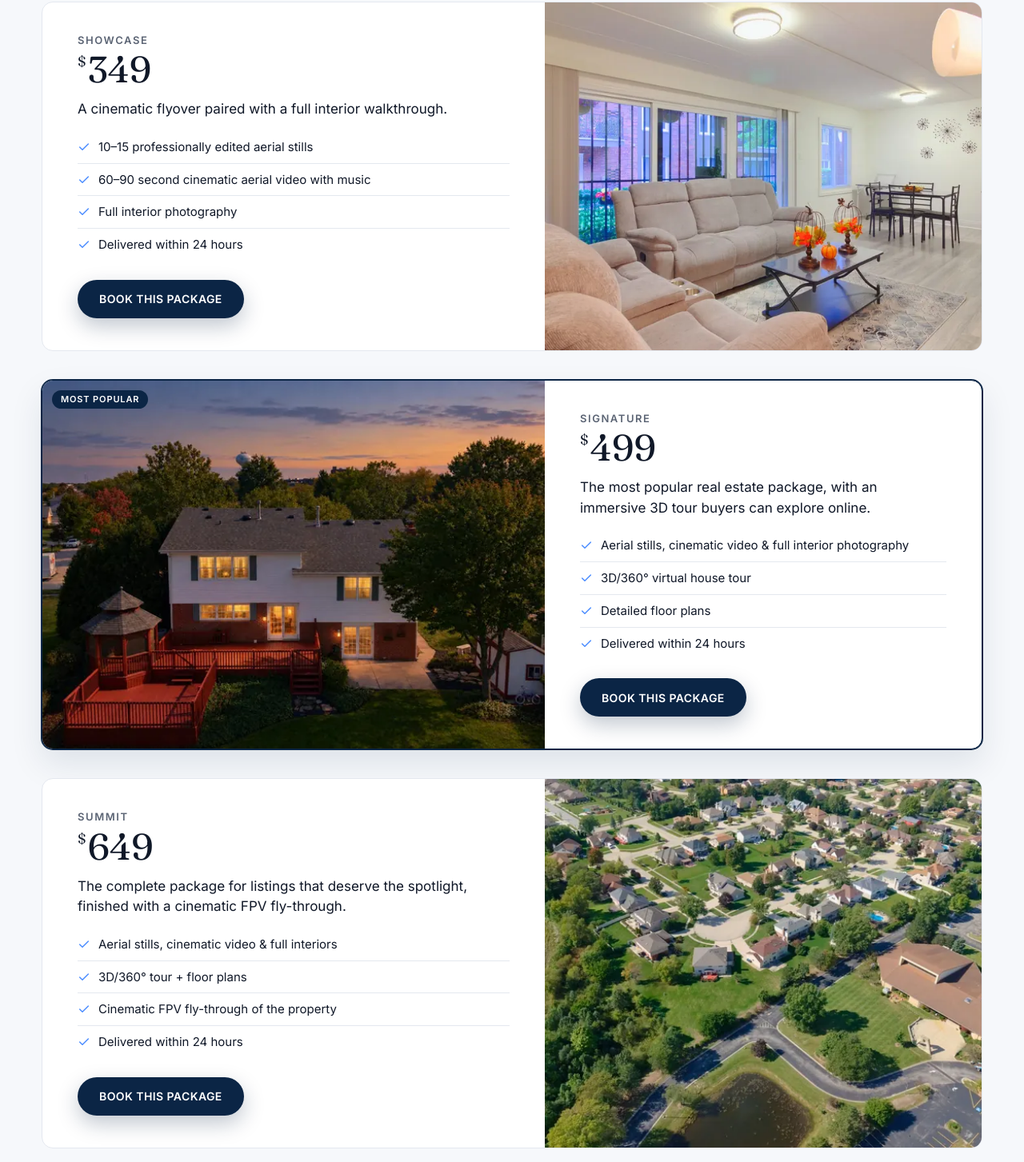
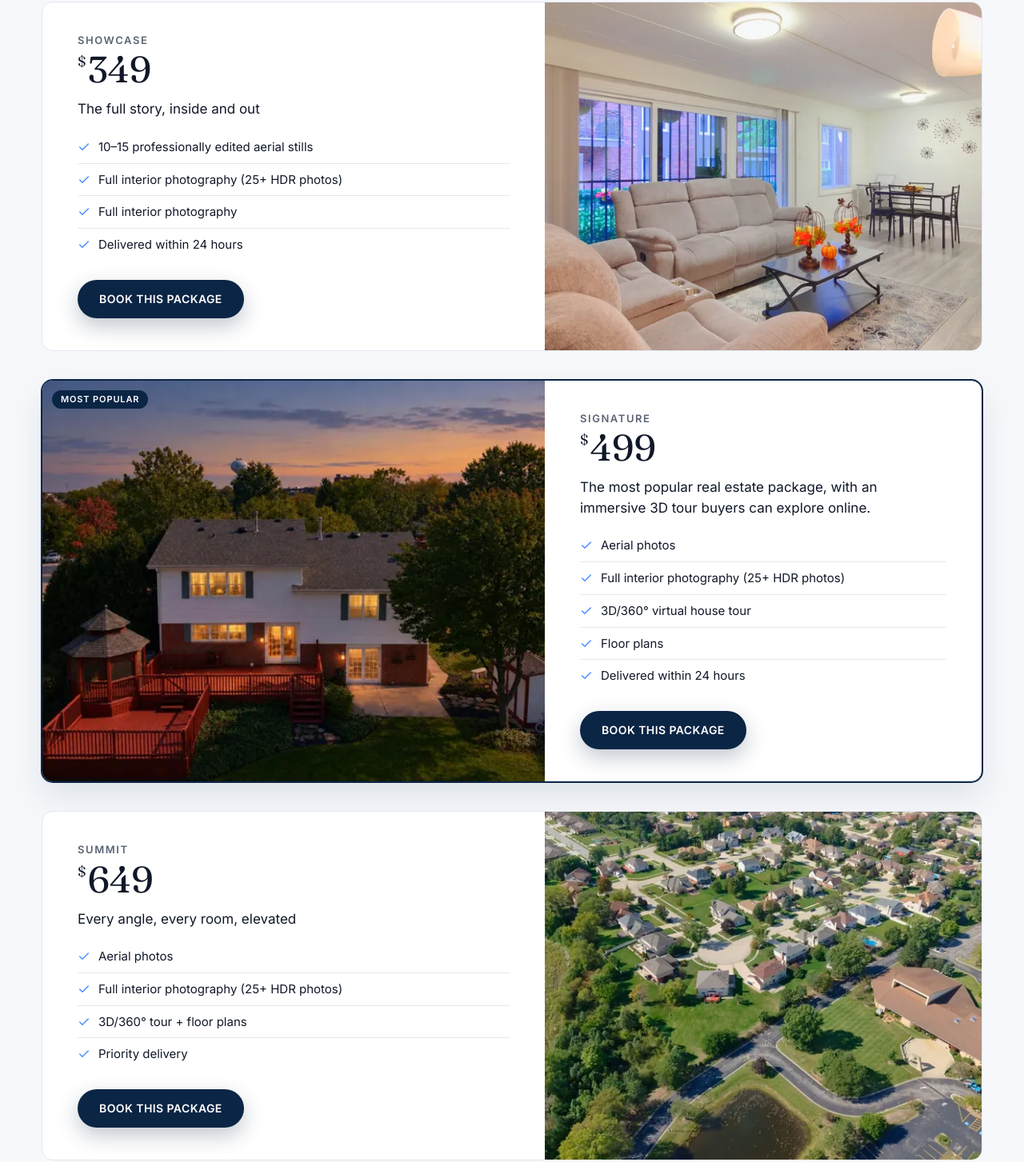
Before and after one commit to HadiAltusAerials/altus-aerials-site, a website: page site/services.html in a window 1280 px wide. Shown: the part 878-2331 px from the top of the page at 80% size. Drawn offline with Linux system fonts and the light colour scheme.

Commit message:
Remove video from packages to match Oct 2026 rate card
Updated the description and tagline for the Showcase, Signature, and Summit packages to enhance clarity and focus on key offerings.

```diff
--- a/site/services.html
+++ b/site/services.html
@@ -4,12 +4,12 @@
 <meta charset="UTF-8">
 <meta name="viewport" content="width=device-width, initial-scale=1, viewport-fit=cover">
 <title>Real Estate Photography Packages &amp; Pricing | Altus Aerials</title>
-<meta name="description" content="Four real estate media packages from $149: aerial stills, cinematic video, interior photography, 3D tours, floor plans and FPV fly-throughs. Chicago suburbs, delivered within 24 hours.">
+<meta name="description" content="Four real estate media packages from $149: aerial stills, interior photography, 3D tours and floor plans. Chicago suburbs, delivered within 24 hours.">
 <link rel="canonical" href="https://altusaerials.com/services">
 <meta property="og:type" content="website">
 <meta property="og:site_name" content="Altus Aerials">
 <meta property="og:title" content="Real Estate Photography Packages &amp; Pricing | Altus Aerials">
-<meta property="og:description" content="Four real estate media packages from $149: aerial stills, cinematic video, interior photography, 3D tours, floor plans and FPV fly-throughs. Chicago suburbs, delivered within 24 hours.">
+<meta property="og:description" content="Four real estate media packages from $149: aerial stills, interior photography, 3D tours and floor plans. Chicago suburbs, delivered within 24 hours.">
 <meta property="og:url" content="https://altusaerials.com/services">
 <meta property="og:image" content="https://altusaerials.com/assets/images/portfolio/package-signature-1200.jpg">
 <meta name="twitter:card" content="summary_large_image">
@@ -70,8 +70,8 @@
         <div class="pkg-copy">
           <h2 id="pkg-showcase">Showcase</h2>
           <p class="price"><sup>$</sup>349</p>
-          <p class="tagline">A cinematic flyover paired with a full interior walkthrough.</p>
-          <ul class="ticks"><li><svg viewBox="0 0 24 24" fill="none" stroke="currentColor" stroke-width="2.2" stroke-linecap="round" stroke-linejoin="round" aria-hidden="true"><path d="M20 6 9 17l-5-5"/></svg><span>10–15 professionally edited aerial stills</span></li><li><svg viewBox="0 0 24 24" fill="none" stroke="currentColor" stroke-width="2.2" stroke-linecap="round" stroke-linejoin="round" aria-hidden="true"><path d="M20 6 9 17l-5-5"/></svg><span>60–90 second cinematic aerial video with music</span></li><li><svg viewBox="0 0 24 24" fill="none" stroke="currentColor" stroke-width="2.2" stroke-linecap="round" stroke-linejoin="round" aria-hidden="true"><path d="M20 6 9 17l-5-5"/></svg><span>Full interior photography</span></li><li><svg viewBox="0 0 24 24" fill="none" stroke="currentColor" stroke-width="2.2" stroke-linecap="round" stroke-linejoin="round" aria-hidden="true"><path d="M20 6 9 17l-5-5"/></svg><span>Delivered within 24 hours</span></li></ul>
+          <p class="tagline">The full story, inside and out</p>
+          <ul class="ticks"><li><svg viewBox="0 0 24 24" fill="none" stroke="currentColor" stroke-width="2.2" stroke-linecap="round" stroke-linejoin="round" aria-hidden="true"><path d="M20 6 9 17l-5-5"/></svg><span>10–15 professionally edited aerial stills</span></li><li><svg viewBox="0 0 24 24" fill="none" stroke="currentColor" stroke-width="2.2" stroke-linecap="round" stroke-linejoin="round" aria-hidden="true"><path d="M20 6 9 17l-5-5"/></svg><span>Full interior photography (25+ HDR photos)</span></li><li><svg viewBox="0 0 24 24" fill="none" stroke="currentColor" stroke-width="2.2" stroke-linecap="round" stroke-linejoin="round" aria-hidden="true"><path d="M20 6 9 17l-5-5"/></svg><span>Full interior photography</span></li><li><svg viewBox="0 0 24 24" fill="none" stroke="currentColor" stroke-width="2.2" stroke-linecap="round" stroke-linejoin="round" aria-hidden="true"><path d="M20 6 9 17l-5-5"/></svg><span>Delivered within 24 hours</span></li></ul>
           <a class="btn btn-primary" href="/book?package=Showcase" aria-label="Book the Showcase package">Book this package</a>
         </div>
       </article>
@@ -81,7 +81,7 @@
           <h2 id="pkg-signature">Signature</h2>
           <p class="price"><sup>$</sup>499</p>
           <p class="tagline">The most popular real estate package, with an immersive 3D tour buyers can explore online.</p>
-          <ul class="ticks"><li><svg viewBox="0 0 24 24" fill="none" stroke="currentColor" stroke-width="2.2" stroke-linecap="round" stroke-linejoin="round" aria-hidden="true"><path d="M20 6 9 17l-5-5"/></svg><span>Aerial stills, cinematic video &amp; full interior photography</span></li><li><svg viewBox="0 0 24 24" fill="none" stroke="currentColor" stroke-width="2.2" stroke-linecap="round" stroke-linejoin="round" aria-hidden="true"><path d="M20 6 9 17l-5-5"/></svg><span>3D/360° virtual house tour</span></li><li><svg viewBox="0 0 24 24" fill="none" stroke="currentColor" stroke-width="2.2" stroke-linecap="round" stroke-linejoin="round" aria-hidden="true"><path d="M20 6 9 17l-5-5"/></svg><span>Detailed floor plans</span></li><li><svg viewBox="0 0 24 24" fill="none" stroke="currentColor" stroke-width="2.2" stroke-linecap="round" stroke-linejoin="round" aria-hidden="true"><path d="M20 6 9 17l-5-5"/></svg><span>Delivered within 24 hours</span></li></ul>
+          <ul class="ticks"><li><svg viewBox="0 0 24 24" fill="none" stroke="currentColor" stroke-width="2.2" stroke-linecap="round" stroke-linejoin="round" aria-hidden="true"><path d="M20 6 9 17l-5-5"/></svg><span>Aerial photos</span></li><li><svg viewBox="0 0 24 24" fill="none" stroke="currentColor" stroke-width="2.2" stroke-linecap="round" stroke-linejoin="round" aria-hidden="true"><path d="M20 6 9 17l-5-5"/></svg><span>Full interior photography (25+ HDR photos)</span></li><li><svg viewBox="0 0 24 24" fill="none" stroke="currentColor" stroke-width="2.2" stroke-linecap="round" stroke-linejoin="round" aria-hidden="true"><path d="M20 6 9 17l-5-5"/></svg><span>3D/360° virtual house tour</span></li><li><svg viewBox="0 0 24 24" fill="none" stroke="currentColor" stroke-width="2.2" stroke-linecap="round" stroke-linejoin="round" aria-hidden="true"><path d="M20 6 9 17l-5-5"/></svg><span>Floor plans</span></li><li><svg viewBox="0 0 24 24" fill="none" stroke="currentColor" stroke-width="2.2" stroke-linecap="round" stroke-linejoin="round" aria-hidden="true"><path d="M20 6 9 17l-5-5"/></svg><span>Delivered within 24 hours</span></li></ul>
           <a class="btn btn-primary" href="/book?package=Signature" aria-label="Book the Signature package">Book this package</a>
         </div>
       </article>
@@ -90,8 +90,8 @@
         <div class="pkg-copy">
           <h2 id="pkg-summit">Summit</h2>
           <p class="price"><sup>$</sup>649</p>
-          <p class="tagline">The complete package for listings that deserve the spotlight, finished with a cinematic FPV fly-through.</p>
-          <ul class="ticks"><li><svg viewBox="0 0 24 24" fill="none" stroke="currentColor" stroke-width="2.2" stroke-linecap="round" stroke-linejoin="round" aria-hidden="true"><path d="M20 6 9 17l-5-5"/></svg><span>Aerial stills, cinematic video &amp; full interiors</span></li><li><svg viewBox="0 0 24 24" fill="none" stroke="currentColor" stroke-width="2.2" stroke-linecap="round" stroke-linejoin="round" aria-hidden="true"><path d="M20 6 9 17l-5-5"/></svg><span>3D/360° tour + floor plans</span></li><li><svg viewBox="0 0 24 24" fill="none" stroke="currentColor" stroke-width="2.2" stroke-linecap="round" stroke-linejoin="round" aria-hidden="true"><path d="M20 6 9 17l-5-5"/></svg><span>Cinematic FPV fly-through of the property</span></li><li><svg viewBox="0 0 24 24" fill="none" stroke="currentColor" stroke-width="2.2" stroke-linecap="round" stroke-linejoin="round" aria-hidden="true"><path d="M20 6 9 17l-5-5"/></svg><span>Delivered within 24 hours</span></li></ul>
+          <p class="tagline">Every angle, every room, elevated</p>
+          <ul class="ticks"><li><svg viewBox="0 0 24 24" fill="none" stroke="currentColor" stroke-width="2.2" stroke-linecap="round" stroke-linejoin="round" aria-hidden="true"><path d="M20 6 9 17l-5-5"/></svg><span>Aerial photos</span></li><li><svg viewBox="0 0 24 24" fill="none" stroke="currentColor" stroke-width="2.2" stroke-linecap="round" stroke-linejoin="round" aria-hidden="true"><path d="M20 6 9 17l-5-5"/></svg><span>Full interior photography (25+ HDR photos)</span></li><li><svg viewBox="0 0 24 24" fill="none" stroke="currentColor" stroke-width="2.2" stroke-linecap="round" stroke-linejoin="round" aria-hidden="true"><path d="M20 6 9 17l-5-5"/></svg><span>3D/360° tour + floor plans</span></li><li><svg viewBox="0 0 24 24" fill="none" stroke="currentColor" stroke-width="2.2" stroke-linecap="round" stroke-linejoin="round" aria-hidden="true"><path d="M20 6 9 17l-5-5"/></svg><span>Priority delivery</span></li></ul>
           <a class="btn btn-primary" href="/book?package=Summit" aria-label="Book the Summit package">Book this package</a>
         </div>
       </article>
```
